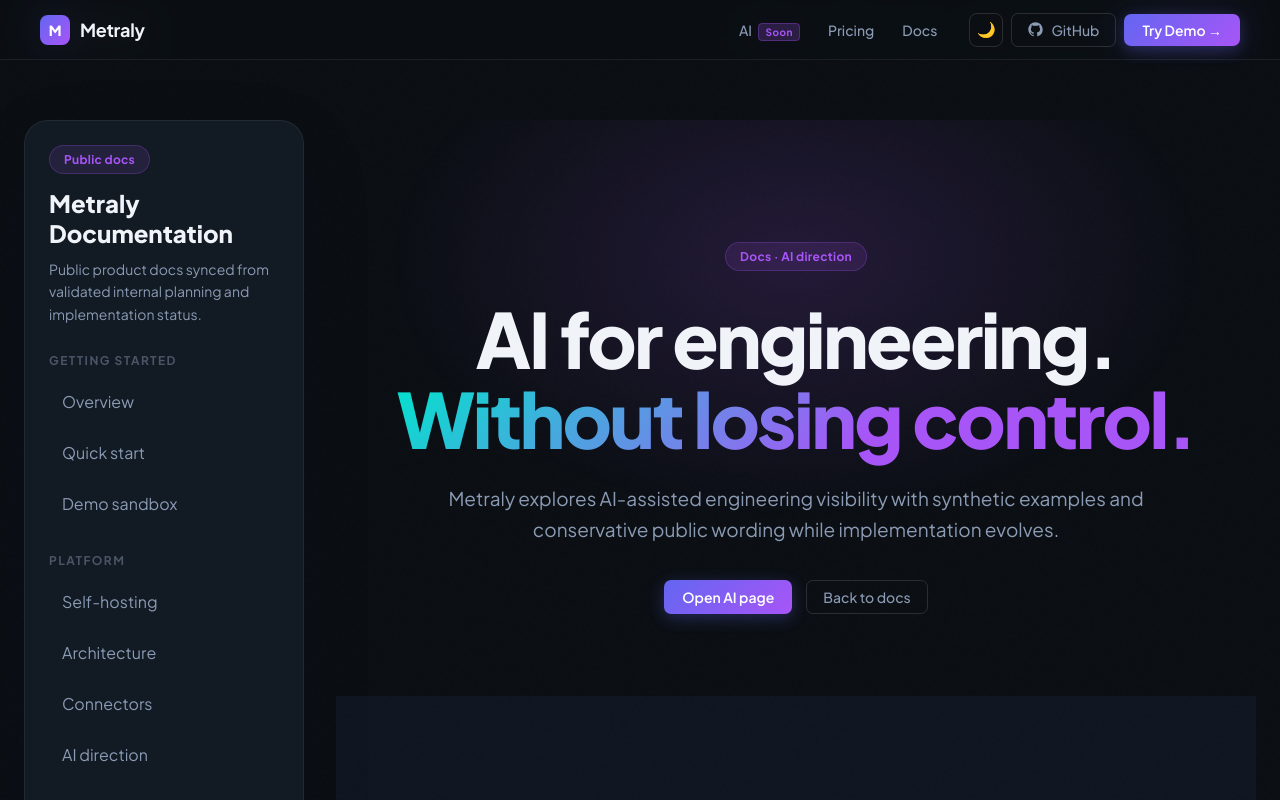
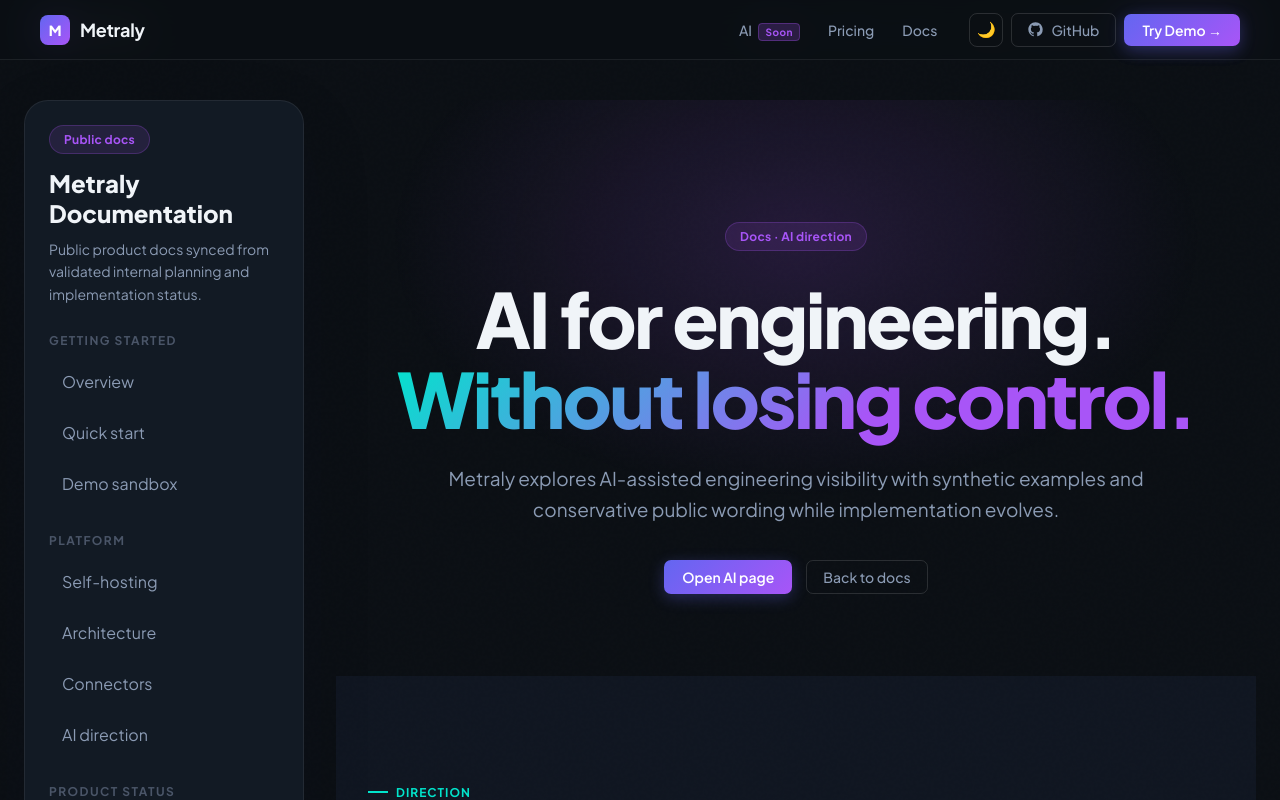
Before and after one commit to getmetraly/website, a Next.js app: page /docs/ai in a window 1280 px wide. Shown: the top 800 px of the page. Built offline with nearby package versions, Linux system fonts and the light colour scheme.

Commit message:
fix(docs): prevent sidebar sticky jump

```diff
--- a/app/docs/docs-layout.module.css
+++ b/app/docs/docs-layout.module.css
@@ -4,12 +4,12 @@
   gap: 32px;
   max-width: 1440px;
   margin: 0 auto;
-  padding: 120px 24px 80px;
+  padding: 100px 24px 80px;
 }
 
 .sidebar {
   position: sticky;
-  top: 100px;
+  top: 88px;
   align-self: start;
   display: grid;
   gap: 28px;
@@ -20,6 +20,8 @@
   background: color-mix(in srgb, var(--bg-card) 84%, transparent);
   box-shadow: 0 24px 80px rgba(15, 23, 42, 0.08);
   backdrop-filter: blur(20px);
+  transform: translateZ(0);
+  will-change: transform;
 }
 
 .title {
@@ -73,5 +75,7 @@
 
   .sidebar {
     position: static;
+    transform: none;
+    will-change: auto;
   }
 }
```
